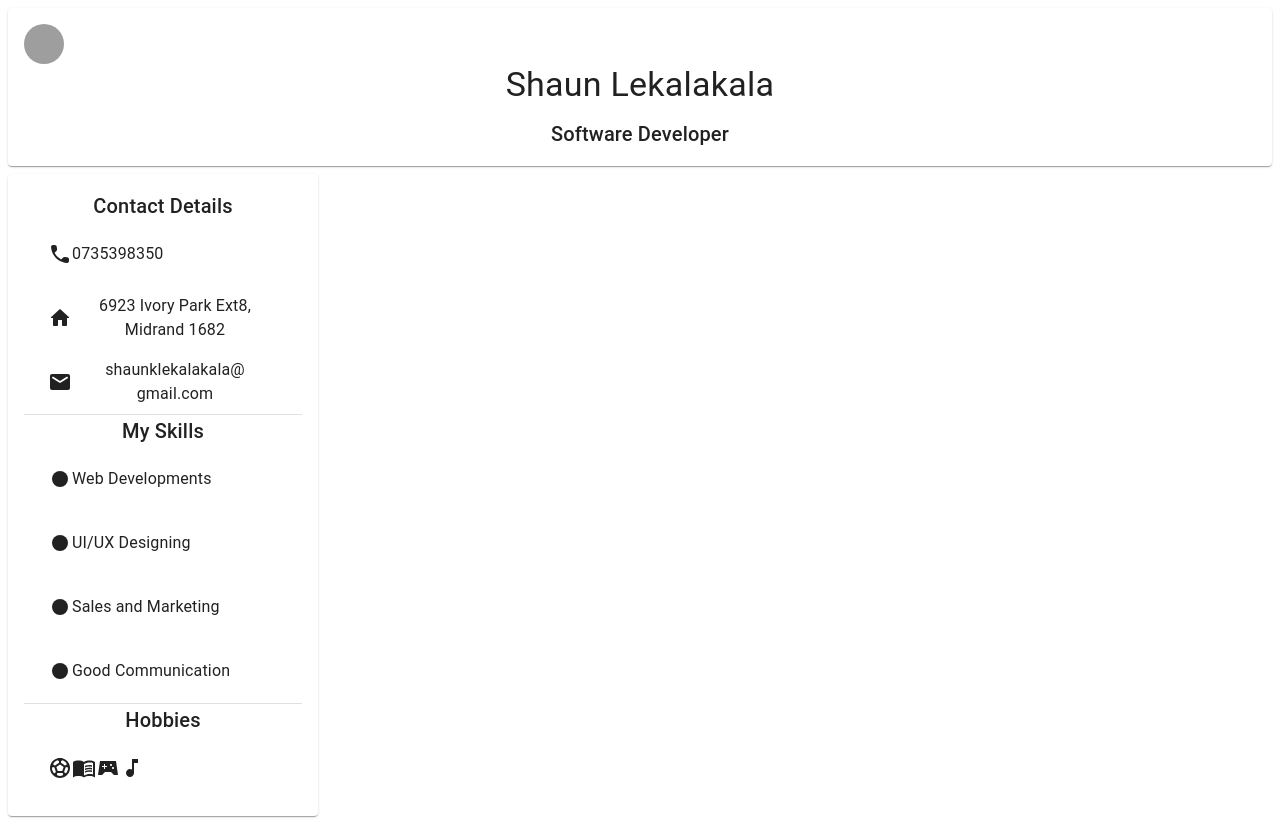
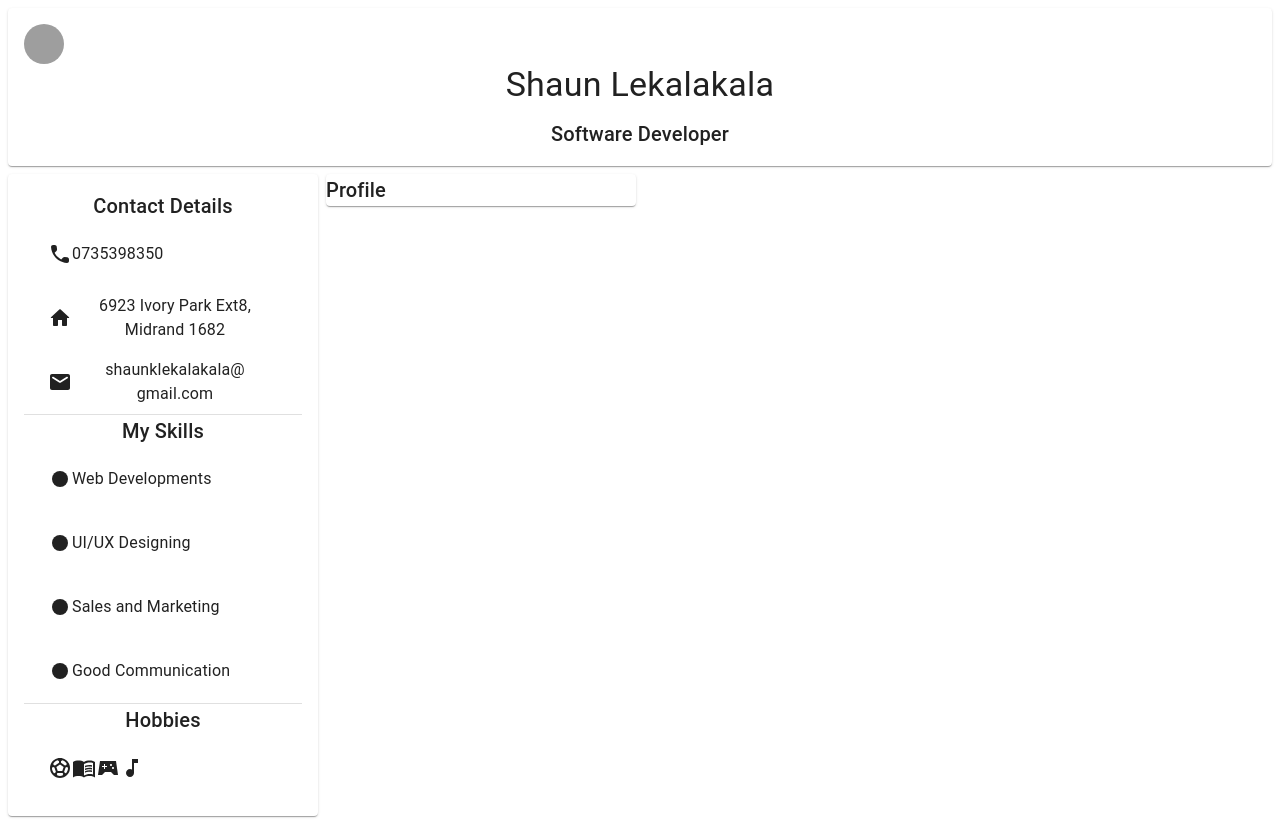
Before and after one commit to shaun5481/mycv, a React (Create React App) app: page / in a window 1280 px wide. Built offline with nearby package versions, Linux system fonts and the light colour scheme; grey boxes are pictures that could not be loaded.

Commit message:
1 file modified

```diff
--- a/src/App.js
+++ b/src/App.js
@@ -97,6 +97,13 @@ export default function FullWidthGrid() {
             </Toolbar>
           </Paper>
         </Grid>
+        <Grid item xs={8} sm={3}>
+          <Paper>
+            <Typography variant="h6" component="h2">
+              Profile
+            </Typography>
+          </Paper>
+        </Grid>
       </Grid>
     </div>
   );
```
